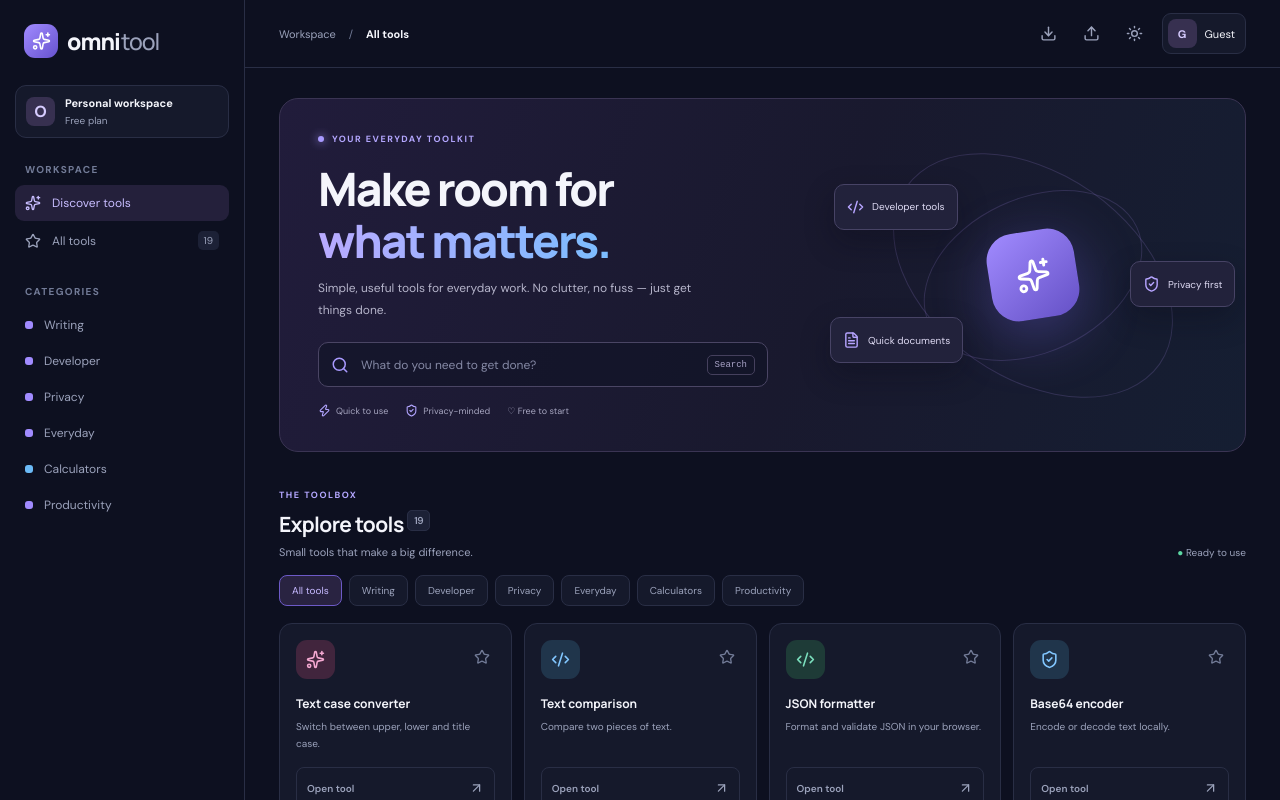
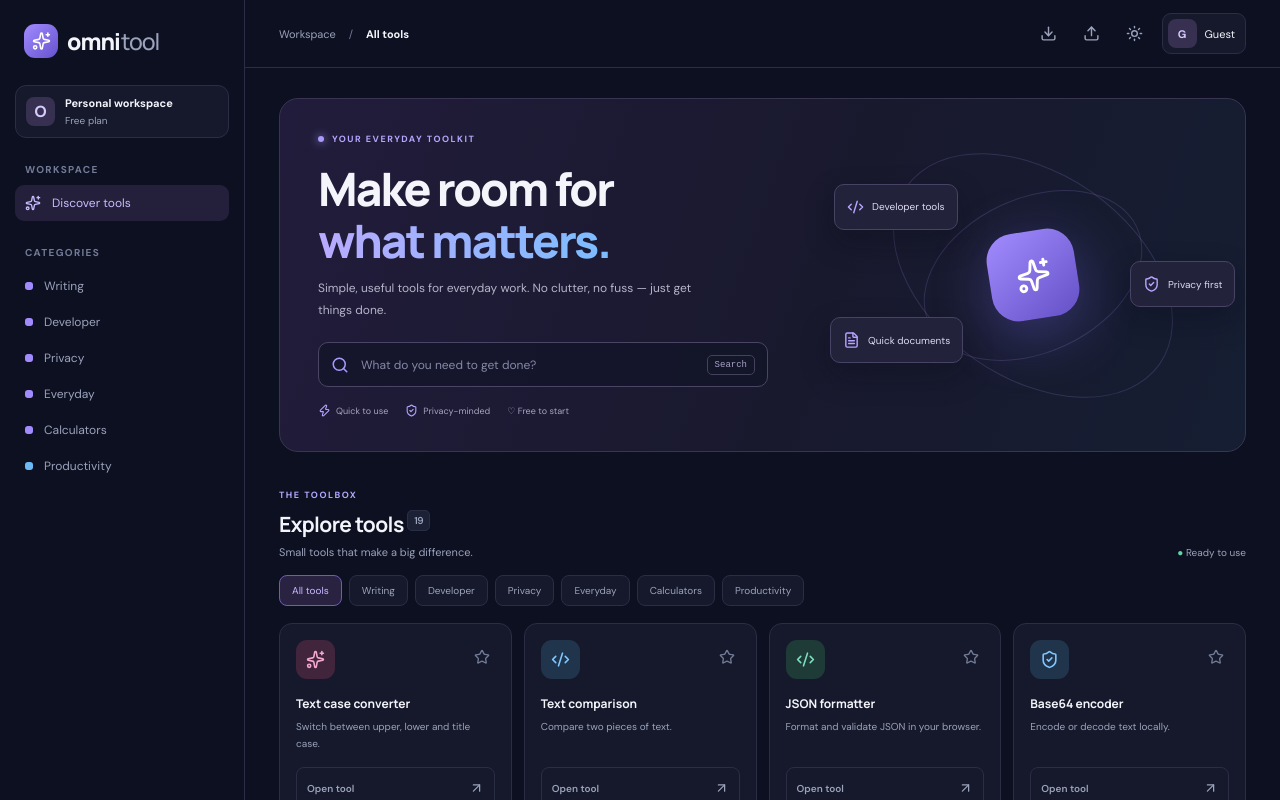
Before and after one commit to Narsing-s/OmniTool, a React (Vite) app: page / in a window 1280 px wide. Shown: the top 800 px of the page. Built offline with nearby package versions, Linux system fonts and the light colour scheme.

Commit message:
Remove duplicate All tools navigation option

```diff
--- a/src/App.jsx
+++ b/src/App.jsx
@@ -36,7 +36,7 @@ function exportWorkspace(){const settings={};for(const k of workspaceKeys){try{s
 async function importWorkspace(file){try{const data=JSON.parse(await file.text());if(data?.format!=='OmniTool workspace backup'||!data.settings||typeof data.settings!=='object')throw Error('This is not a valid OmniTool backup.');for(const k of workspaceKeys){if(Object.prototype.hasOwnProperty.call(data.settings,k)){if(data.settings[k]===null)localStorage.removeItem(k);else localStorage.setItem(k,JSON.stringify(data.settings[k]))}}window.location.reload()}catch(e){window.alert(e.message||'Could not import backup.')}}
 function open(t){SA(t);let r=[t.id,...recent.filter(x=>x!==t.id)].slice(0,5);SR(r);localStorage.setItem('omni:recent',JSON.stringify(r))}
 function favorite(id){let f=fav.includes(id)?fav.filter(x=>x!==id):[...fav,id];SF(f);localStorage.setItem('omni:fav',JSON.stringify(f))}
-return <div className={'app '+(dark?'dark':'light')}><aside className={'sidebar '+(nav?'show':'')}><div className="brand"><span className="logo"><Sparkles/></span>omni<span className="brand-muted">tool</span><button className="close icon" onClick={()=>SN(false)}><X/></button></div><div className="workspace"><span className="avatar">O</span><span><b>Personal workspace</b><small>Free plan</small></span></div><div className="label">WORKSPACE</div><button className="nav selected" onClick={()=>{SA(null);SC('All tools');SN(false)}}><Sparkles/>Discover tools</button><button className="nav" onClick={()=>{SC('All tools');SQ('');SA(null)}}><Star/>All tools <small className="count">{tools.length}</small></button><div className="label gap">CATEGORIES</div>{cats.slice(1).map(c=><button className={'nav '+(cat===c?'selected':'')} key={c} onClick={()=>{SC(c);SA(null);SN(false)}}><span className="dot"/>{c}</button>)}<div className="sidebar-bottom"><div className="privacy"><ShieldCheck/><b>Private by design</b><p>Text tools run locally in your browser.</p></div><button className="nav" onClick={()=>ST(true)}>◉ Your account</button><small className="foot">Made for everyday wins ✦</small></div></aside>
+return <div className={'app '+(dark?'dark':'light')}><aside className={'sidebar '+(nav?'show':'')}><div className="brand"><span className="logo"><Sparkles/></span>omni<span className="brand-muted">tool</span><button className="close icon" onClick={()=>SN(false)}><X/></button></div><div className="workspace"><span className="avatar">O</span><span><b>Personal workspace</b><small>Free plan</small></span></div><div className="label">WORKSPACE</div><button className="nav selected" onClick={()=>{SA(null);SC('All tools');SN(false)}}><Sparkles/>Discover tools</button><div className="label gap">CATEGORIES</div>{cats.slice(1).map(c=><button className={'nav '+(cat===c?'selected':'')} key={c} onClick={()=>{SC(c);SA(null);SN(false)}}><span className="dot"/>{c}</button>)}<div className="sidebar-bottom"><div className="privacy"><ShieldCheck/><b>Private by design</b><p>Text tools run locally in your browser.</p></div><button className="nav" onClick={()=>ST(true)}>◉ Your account</button><small className="foot">Made for everyday wins ✦</small></div></aside>
 <main><header><button className="icon mobile" onClick={()=>SN(true)}><Menu/></button><div className="crumb">Workspace <span>/</span> <b>{active?.name||cat}</b></div><div className="actions"><button className="icon" onClick={exportWorkspace} title="Export workspace backup" aria-label="Export workspace backup"><Download/></button><label className="icon import-backup" title="Import workspace backup" aria-label="Import workspace backup"><Upload/><input type="file" accept="application/json,.json" onChange={e=>{const file=e.target.files?.[0];if(file)importWorkspace(file);e.target.value=""}}/></label><button className="icon" onClick={toggleTheme} title="Toggle theme">{dark?<Sun/>:<Moon/>}</button><button className="profile" onClick={()=>ST(true)}><span className="avatar">{profile?.name?.[0]?.toUpperCase()||'G'}</span>{profile?.name||'Guest'}</button></div></header>
 <div className="content">{active?<ToolView tool={active} back={()=>SA(null)}/>:<><section className="hero"><div className="hero-copy"><div className="eyebrow"><i/> YOUR EVERYDAY TOOLKIT</div><h1>Make room for<br/><em>what matters.</em></h1><p>Simple, useful tools for everyday work. No clutter, no fuss — just get things done.</p><div className="search"><Search/><input value={query} onChange={e=>SQ(e.target.value)} placeholder="What do you need to get done?"/><kbd>Search</kbd></div><div className="trust"><span><Zap/> Quick to use</span><span><ShieldCheck/> Privacy-minded</span><span>♡ Free to start</span></div></div><div className="hero-art"><div className="ring r1"/><div className="ring r2"/><div className="orb"><Sparkles/></div><div className="float f1"><Code2/> Developer tools</div><div className="float f2"><FileText/> Quick documents</div><div className="float f3"><ShieldCheck/> Privacy first</div></div></section>
 {recent.length>0&&<section><div className="section-head"><div><small className="eyebrow-text">PICK UP WHERE YOU LEFT OFF</small><h2>Recently used</h2></div></div><div className="recent">{recent.map(id=>tools.find(t=>t.id===id)).filter(Boolean).map(t=><button className="recent-card" key={t.id} onClick={()=>open(t)}><span className={'tool-icon '+t.color}><t.icon/></span><span><b>{t.name}</b><small>{t.cat}</small></span><ArrowUpRight/></button>)}</div></section>}
```
